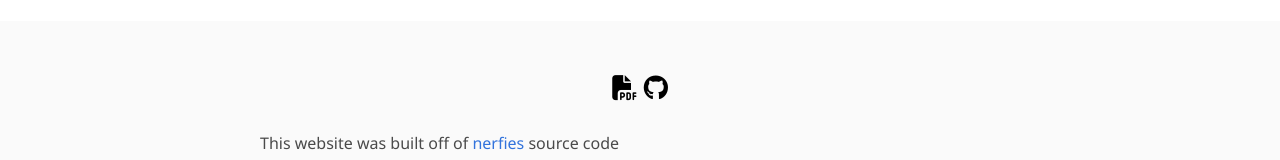
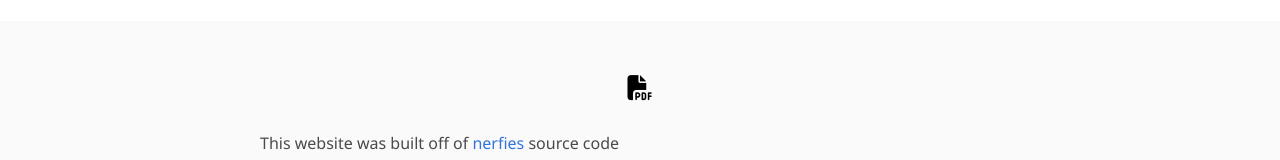
Before and after one commit to symmgrid-robot/symmgrid-robot.github.io, a plain HTML site: page index.html in a window 1280 px wide. Shown: the part 1987-2147 px from the top of the page. Drawn offline with nearby package versions, Linux system fonts and the light colour scheme; some icons are missing; a web font is replaced by a local one.

Commit message:
double-blind protection

```diff
--- a/index.html
+++ b/index.html
@@ -394,9 +394,11 @@
         <a class="icon-link" href="https://arxiv.org/abs/2401.16013">
           <i class="fas fa-file-pdf"></i>
         </a>
-        <a class="icon-link" href="https://github.com/rail-berkeley/serl" class="external-link" disabled>
+        <!-- Uncomment after acceptance-->
+        <!-- a class="icon-link" href="https://github.com/learninglogisticslab/fractalserl" class="external-link" disabled>
           <i class="fab fa-github"></i>
         </a>
+      -->
       </div>
       <div class="columns is-centered">
         <div class="column is-8">
```
